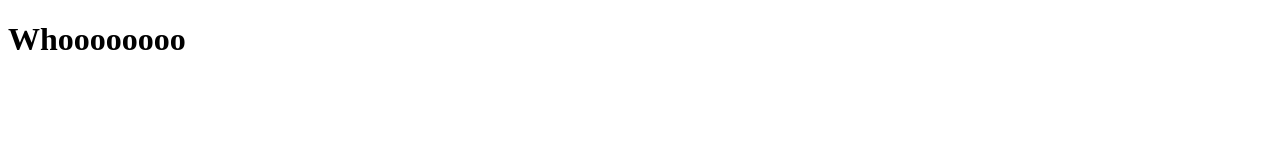
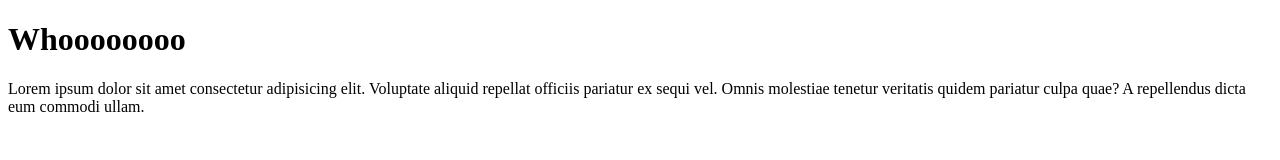
Before and after one commit to guilhermeTstes/Estudo-de-git, a plain HTML site: page index.html in a window 1280 px wide. Drawn offline with Linux system fonts and the light colour scheme.

Commit message:
adicionado um textinho

```diff
--- a/index.html
+++ b/index.html
@@ -7,5 +7,6 @@
 </head>
 <body>
     <h1>Whoooooooo</h1>
+    <p>Lorem ipsum dolor sit amet consectetur adipisicing elit. Voluptate aliquid repellat officiis pariatur ex sequi vel. Omnis molestiae tenetur veritatis quidem pariatur culpa quae? A repellendus dicta eum commodi ullam.</p>
 </body>
 </html>
```
